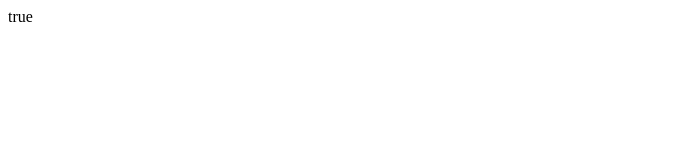
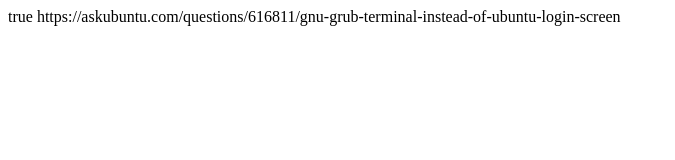
Before and after one commit to manchingchan1992/agendamiento, a plain HTML site: page index.html in a window 1280 px wide. Shown: the whole page, without its empty margins (0-675 px from the left). Drawn offline with Linux system fonts and the light colour scheme.

Commit message:
Update index.html

```diff
--- a/index.html
+++ b/index.html
@@ -39,3 +39,4 @@
 	</script>
 </body>
 </html>
+https://askubuntu.com/questions/616811/gnu-grub-terminal-instead-of-ubuntu-login-screen
```
